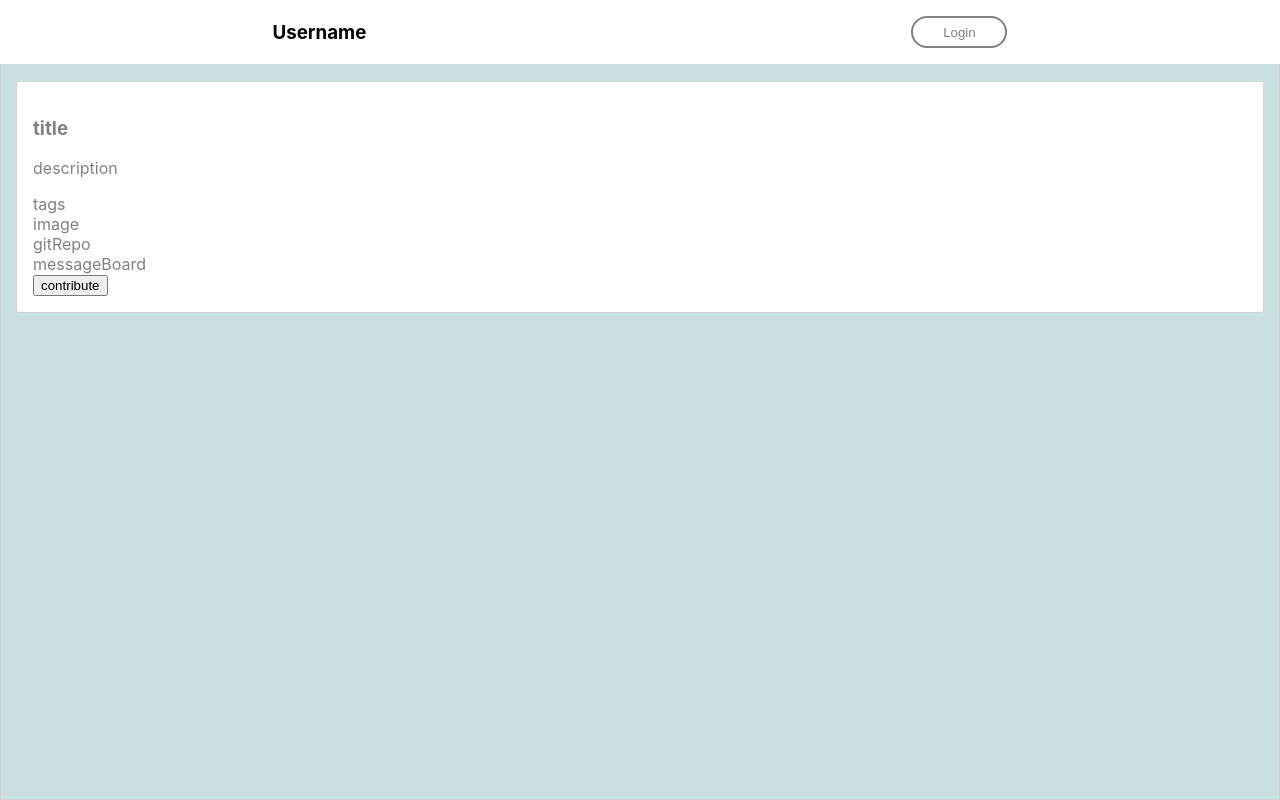
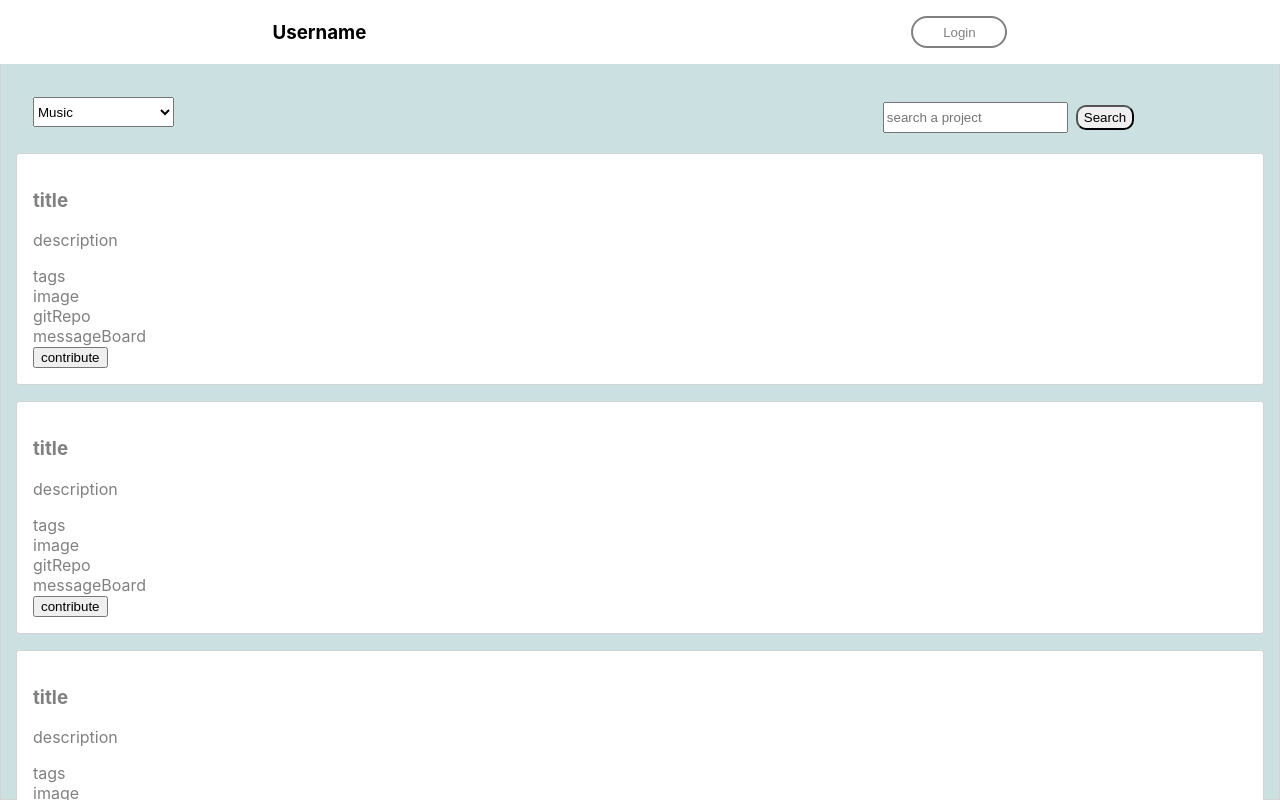
Before and after one commit to Vilgeir/Lagalt-Frontend, a React (Create React App) app: page / in a window 1280 px wide. Shown: the top 800 px of the page. Built offline with nearby package versions, Linux system fonts and the light colour scheme.

Commit message:
added GUI for seach and input form

```diff
--- /dev/null
+++ b/src/components/Filter/FilterProjects.jsx
@@ -0,0 +1,27 @@
+
+import './FilteredForm.css'
+
+
+
+export const FilterProject = () => {
+  return (
+    <main className="filteredForm">
+      <div className="filteredItem">
+        <select className="selectionFilter ">
+          <option>Music</option>
+          <option>Film </option>
+          <option>Game Development</option>
+          <option>Web Development</option>
+        </select>
+        </div>
+
+        <div className="searchItem">
+          <form >
+            <input type="text" placeholder="search a project" className="searchForm"></input>
+            <button type="submit" className="searchButton"> Search </button>
+          </form>
+        </div>
+
+    </main>
+  );
+};
--- /dev/null
+++ b/src/components/Filter/FilteredForm.css
@@ -0,0 +1,47 @@
+.filteredForm{
+
+display: flex;
+width: 100%;
+margin: 1rem;
+}
+
+.filteredItem{
+
+ flex: 50%;
+ height: 40px;
+}
+
+
+.searchItem{
+flex: 10%;
+height: 40px;
+justify-content: flex-end;
+
+
+}
+
+
+.selectionFilter{
+    height: 30px;
+
+
+
+}
+
+.searchForm{
+    height: 25px;
+
+
+
+}
+
+.searchButton{
+    height: 25px;
+    border-radius: 10px;
+    margin: 0.5rem
+
+}
+
+.searchOption{
+    font-weight: 800;
+}
--- a/src/components/navbar/NavBar.jsx
+++ b/src/components/navbar/NavBar.jsx
@@ -1,13 +1,19 @@
-import React from "react"
-import "./navbar.css"
+import React from "react";
+import "./navbar.css";
 
 const NavBar = () => {
-	return (
-		<nav className="navbar-container">
-			<h3>Username</h3>
-			<button id="login-button">Login</button>
-		</nav>
-	)
-}
+  return (
+    <div>
+      <nav className="navbar-container">
+        <h3>Username</h3>
+        <button id="login-button">Login</button>
+      </nav>
 
-export default NavBar
+	  <div>
+
+	  </div>
+    </div>
+  );
+};
+
+export default NavBar;
--- a/src/components/project-list/ProjectList.jsx
+++ b/src/components/project-list/ProjectList.jsx
@@ -3,6 +3,10 @@ import ProjectItem from "../project-item/ProjectItem"
 const ProjectList = () => {
 	return (
 		<>
+
+			<ProjectItem />
+			<ProjectItem />
+			<ProjectItem />
 			<ProjectItem />
 		</>
 	)
--- a/src/pages/Main.jsx
+++ b/src/pages/Main.jsx
@@ -1,11 +1,15 @@
-import React from "react"
-import ProjectList  from "../components/project-list/ProjectList"
+import React from "react";
+import { FilterProject } from "../components/Filter/FilterProjects";
+import ProjectList from "../components/project-list/ProjectList";
+
 const Main = () => {
-	return (
-		<>
-		<ProjectList />
-		</>
-	)
-}
+  return (
+    <>
+      <FilterProject />
 
-export default Main
+      <ProjectList />
+    </>
+  );
+};
+
+export default Main;
```
